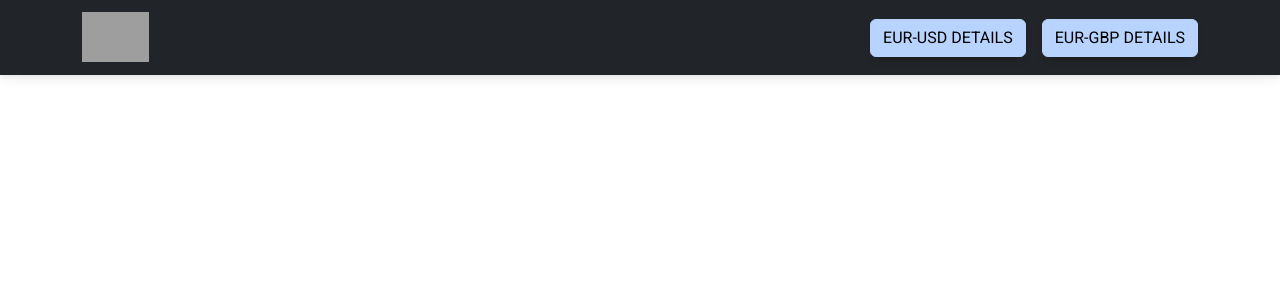
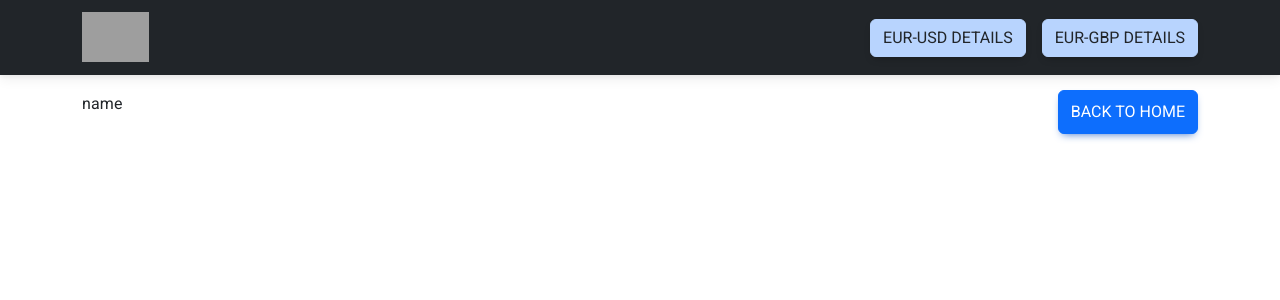
Before and after one commit to kero-edward/currency-converter, an Angular app: page /details in a window 1280 px wide. Shown: the top 300 px of the page. Built offline with nearby package versions, Linux system fonts and the light colour scheme; grey boxes are pictures that could not be loaded.

Commit message:
finished from two details button, and starts in details page with first section that contain back to home button and currency full name

```diff
--- a/src/app/components/convert-details/convert-details.component.html
+++ b/src/app/components/convert-details/convert-details.component.html
@@ -1 +1,9 @@
-<p>convert-details works!</p>
+<main class="container">
+    <section class="d-flex justify-content-between">
+        <div>
+            <h3>name</h3>
+        </div>
+        <button type="button" class="btn btn-primary" routerLink="/">back to home</button>
+    </section>
+
+</main>
--- a/src/app/components/convert-details/convert-details.component.scss
+++ b/src/app/components/convert-details/convert-details.component.scss
@@ -0,0 +1,3 @@
+main {
+    padding-top: 90px;
+}
--- a/src/app/components/convert-details/convert-details.component.ts
+++ b/src/app/components/convert-details/convert-details.component.ts
@@ -14,6 +14,27 @@ export class ConvertDetailsComponent {
     console.log('amountEntered', this.api.amountEntered);
     console.log('result', this.api.result);
     console.log('convertResult', this.api.convertResult);
+
+    console.log('selected1', this.api.selected1);
+    console.log('selected2', this.api.selected2);
+
+    // this.getCurrencies();
+  }
+
+  getCurrencies() {
+    this.api.getAllCurrencies().subscribe({
+      next: (res) => {
+        this.api.allCurrencies = res.symbols;
+        // this.api.detailsBase = Object.values(this.api.allCurrencies).find((key: any) => this.api.allCurrencies[key] == this.api.selected1);
+        // retrun Object.keys(obj).find(key => obj[key] === value);
+        console.log(this.getObjectValue(this.api.allCurrencies, this.api.selected1));
+        console.log('work...');
+      }
+    });
+  }
+
+  getObjectValue(obj: any, key: any) {
+    return Object.values(obj).find((value: any) => obj[value] === key);
   }
 
 }
--- a/src/app/components/convert-home/convert-home.component.ts
+++ b/src/app/components/convert-home/convert-home.component.ts
@@ -17,15 +17,6 @@ export class ConvertHomeComponent {
 
   ngOnInit(): void {
     // this.getCurrencies();
-  }
-
-  ngDoCheck() {
-    if (this.api.amount == undefined) {
-      this.api.validAmount = false;
-    }
-    else {
-      this.api.validAmount = true;
-    }
   }
 
   swap(selected1: any, selected2: any) {
@@ -63,11 +54,6 @@ export class ConvertHomeComponent {
     this.api.getMostPopularCurrencies(this.api.selected1).subscribe({
       next: (res) => {
         this.api.displayPopularCurrencies = res.rates;
-        this.api.displayPopularCurrenciesSymbol = Object.keys(res.rates);
-        this.api.displayPopularCurrenciesValue = Object.values(res.rates);
-        // console.log(this.api.displayPopularCurrenciesSymbol);
-        // console.log(this.api.displayPopularCurrenciesValue);
-
       }
     });
   }
--- a/src/app/components/header/header.component.html
+++ b/src/app/components/header/header.component.html
@@ -19,11 +19,11 @@
             <div class="collapse navbar-collapse" id="navbarRightAlignExample">
                 <!-- Left links -->
                 <ul class="navbar-nav ms-auto mb-2 mb-lg-0 gap-3">
-                    <button type="button" class="btn">
-                        <a routerLink="/details">EUR-USD Details</a>
+                    <button type="button" class="btn" (click)="eurToUsd()">
+                        EUR-USD Details
                     </button>
-                    <button type="button" class="btn">
-                        <a routerLink="/details">EUR-GBP Details</a>
+                    <button type="button" class="btn" (click)="eurToGbp()">
+                        EUR-GBP Details
                     </button>
                 </ul>
                 <!-- Left links -->
--- a/src/app/components/header/header.component.ts
+++ b/src/app/components/header/header.component.ts
@@ -1,4 +1,6 @@
 import { Component } from '@angular/core';
+import { Router } from '@angular/router';
+import { ApiServiceService } from 'src/app/services/api-service.service';
 
 @Component({
   selector: 'app-header',
@@ -7,4 +9,27 @@ import { Component } from '@angular/core';
 })
 export class HeaderComponent {
 
+  constructor(public api: ApiServiceService, private router: Router) { }
+
+  eurToUsd() {
+    this.api.selected1 = 'EUR';
+    this.api.selected2 = 'USD';
+    console.log('this.selected1', this.api.selected1);
+    console.log('this.selected2', this.api.selected2);
+
+    if (window.location.pathname != '/details') {
+      this.router.navigate(['/details']);
+    }
+  }
+
+  eurToGbp() {
+    this.api.selected1 = 'EUR';
+    this.api.selected2 = 'GBP';
+    console.log('this.selected1', this.api.selected1);
+    console.log('this.selected2', this.api.selected2);
+
+    if (window.location.pathname != '/details') {
+      this.router.navigate(['/details']);
+    }
+  }
 }
--- a/src/app/services/api-service.service.ts
+++ b/src/app/services/api-service.service.ts
@@ -1,5 +1,6 @@
 import { HttpClient } from '@angular/common/http';
 import { Injectable } from '@angular/core';
+import { Router } from '@angular/router';
 import { Observable } from 'rxjs';
 
 @Injectable({
@@ -20,11 +21,15 @@ export class ApiServiceService {
   displayPopularCurrenciesValue: any = [];
   fromCurrency!: string;
   ToCurrency!: string;
+  detailsBase!: any;
   amountEntered!: number;
   convertResult!: number;
   result!: number;
 
-  constructor(private http: HttpClient) { }
+  constructor(private http: HttpClient, private router: Router) {
+    console.log();
+
+  }
 
   getAllCurrencies(): Observable<any> {
     return this.http.get(`${this.baseURL}symbols?${this.apiKey}`);
```
